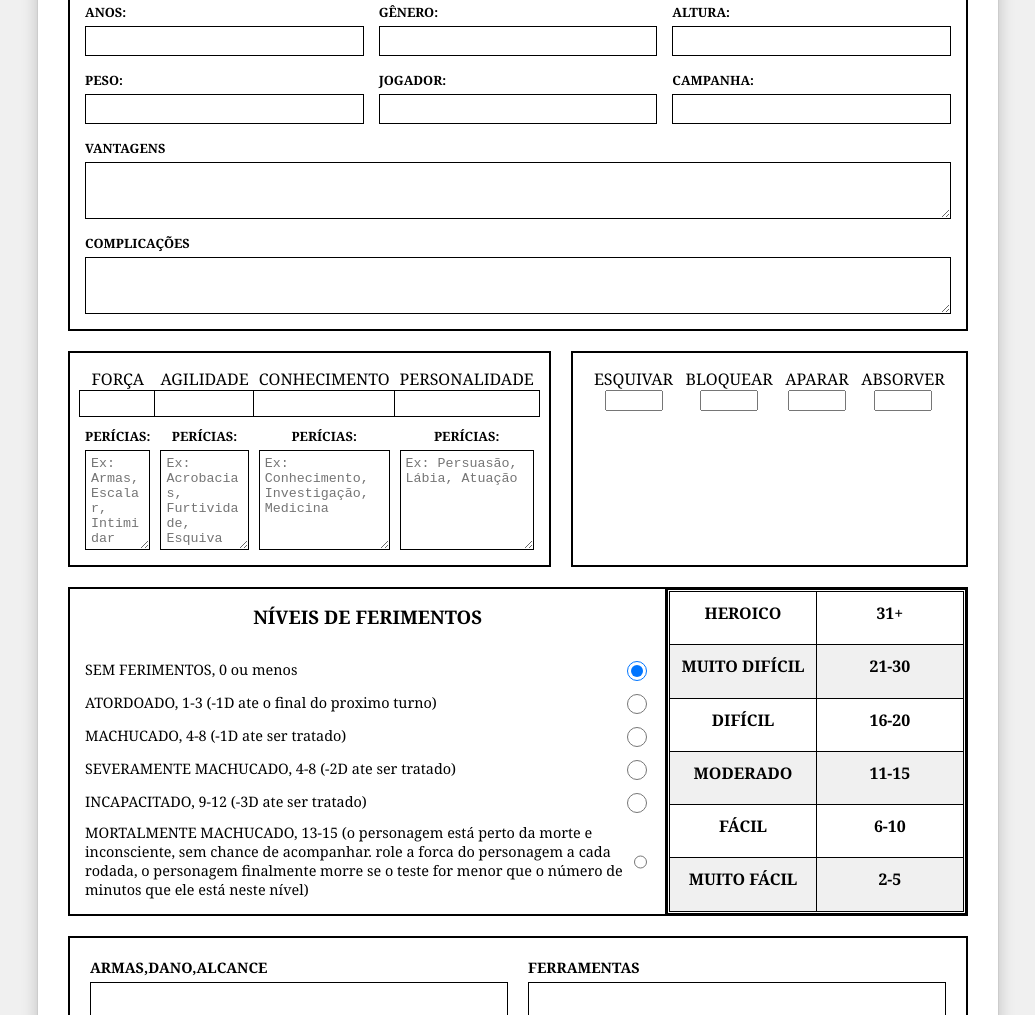
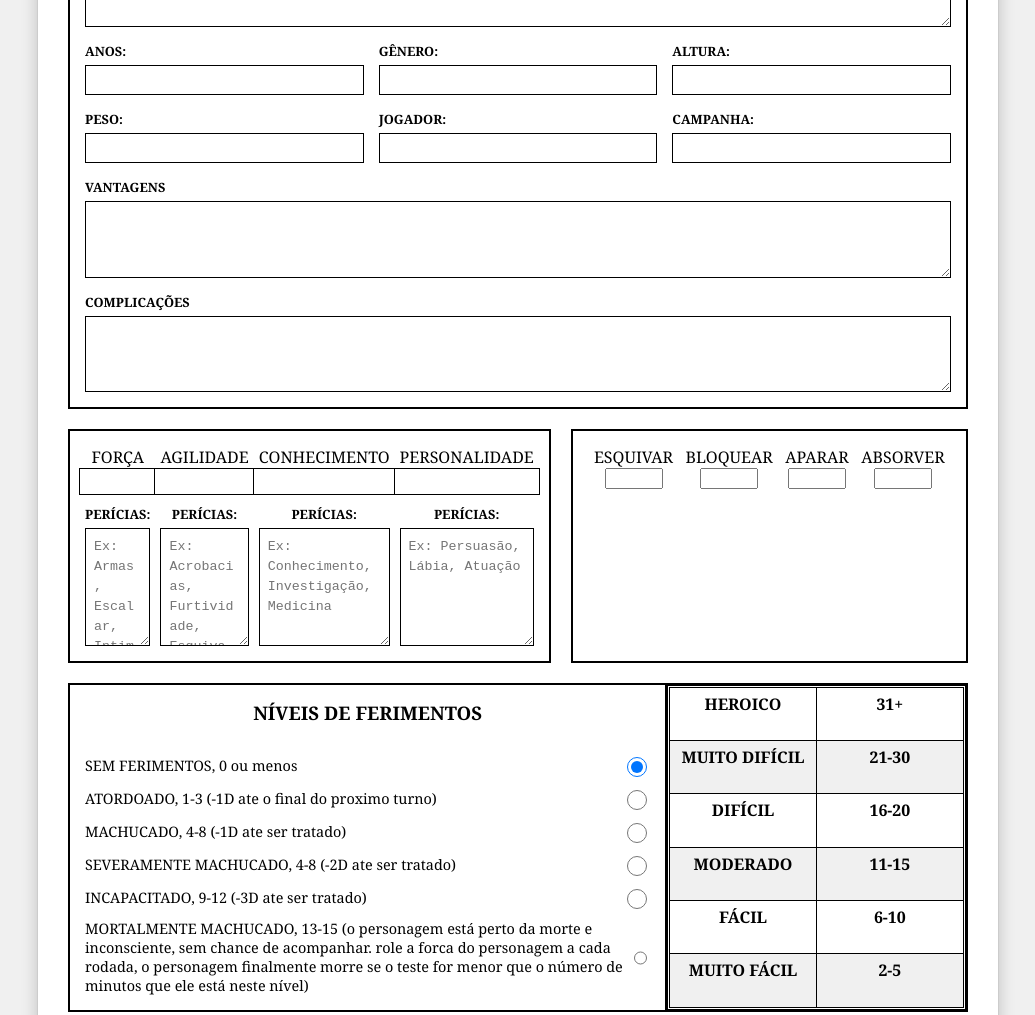
Before and after one commit to Gamescrone/ficha-de-mini-six, a plain HTML site: page index.html in a window 1280 px wide. Shown: the part 504-1519 px from the top of the page, without its empty margins (122-1157 px from the left). Drawn offline with Linux system fonts and the light colour scheme.

Commit message:
Update estilo.css

```diff
--- a/estilo.css
+++ b/estilo.css
@@ -329,3 +329,24 @@ input[type="number"] {
     -moz-appearance: textfield; /* Firefox */
     appearance: textfield; /* Padrão */
 }
+
+/* Ajustes para espaçamento de texto */
+
+/* Para o texto dentro das caixas de texto (Perícias, Vantagens, Complicações, etc.) */
+.pericias textarea,
+.secao textarea {
+    padding: 8px; /* Aumenta o espaçamento interno das caixas de texto */
+    line-height: 1.5; /* Aumenta o espaçamento entre as linhas do texto */
+}
+
+/* Para parágrafos dentro de seções (como "Níveis de Ferimentos") */
+.secao p {
+    line-height: 1.5; /* Aumenta o espaçamento entre as linhas dos parágrafos */
+    margin-bottom: 5px; /* Adiciona um pequeno espaço abaixo de cada parágrafo */
+}
+
+/* Para o texto dentro da tabela de dificuldade (Muito Fácil, Fácil, etc.) */
+.tabela-dificuldade p {
+    padding: 5px; /* Garante um padding razoável dentro de cada célula/linha */
+    line-height: 1.4; /* Espaçamento entre as linhas dentro das células */
+}
```
